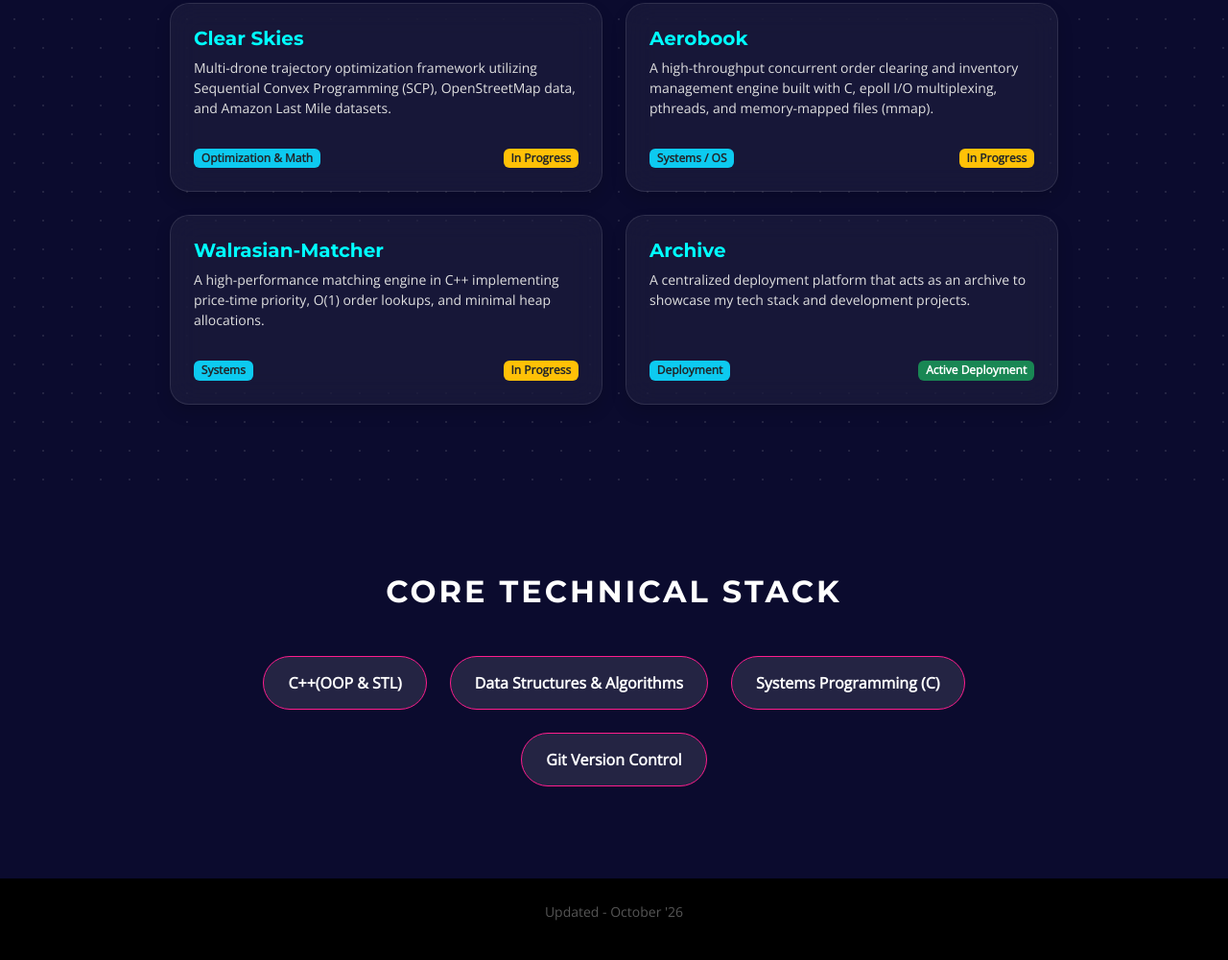
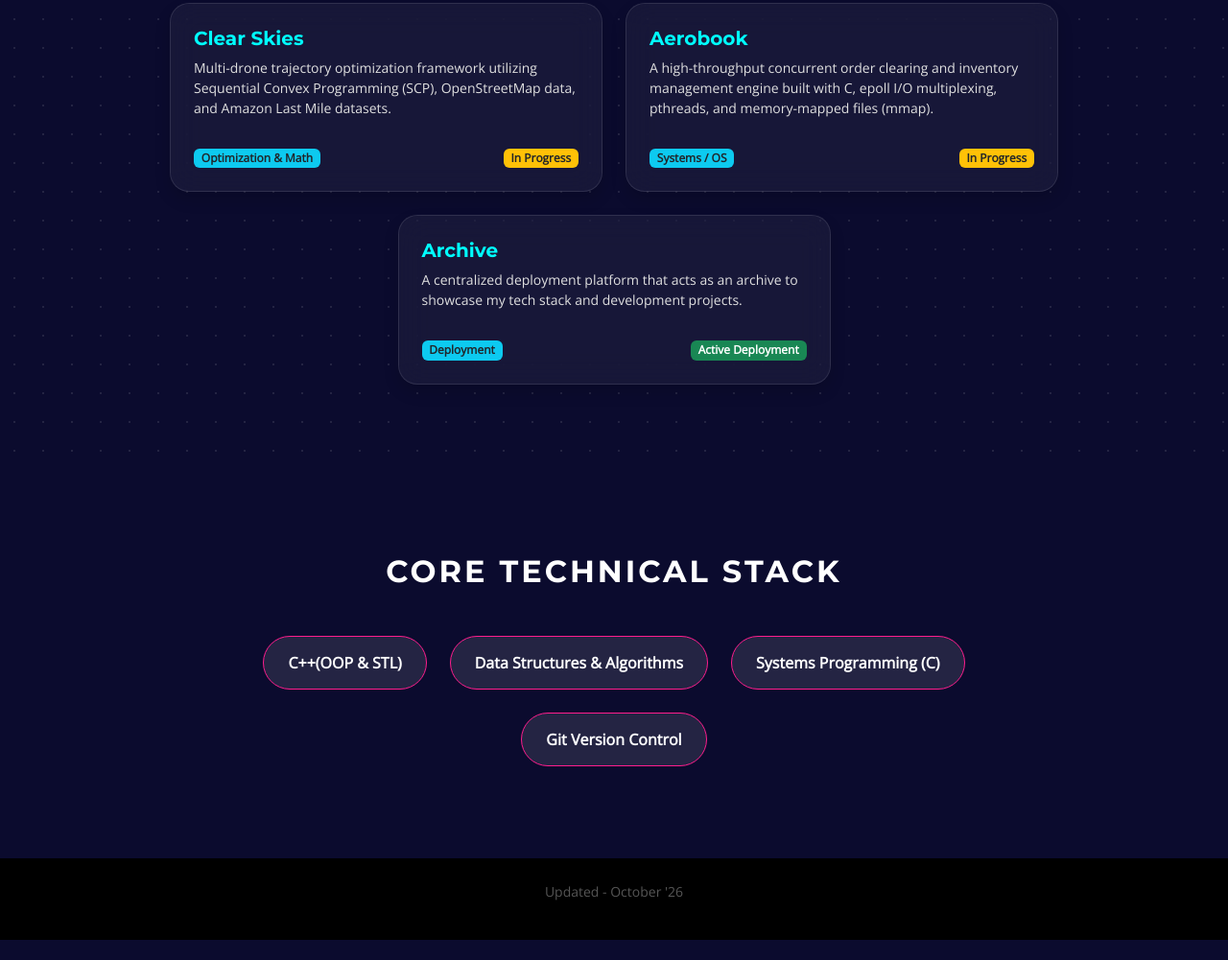
Before and after one commit to sapphireshores/Archive, a plain HTML site: page index.html in a window 1280 px wide. Shown: the part 842-1843 px from the top of the page at 96% size. After the commit the page ends 1822 px from the top, so only its background shows below. Drawn offline with nearby package versions, Linux system fonts and the light colour scheme; a web font is replaced by a local one.

Commit message:
Update index.html

```diff
--- a/index.html
+++ b/index.html
@@ -163,20 +163,6 @@
                     </a>
                 </div>
                 <div class="col-md-5">
-                    <a href="https://github.com/sapphireshores/walrasian-matcher" target="_blank" class="text-decoration-none text-white">
-                    <div class="card p-4 h-100 shadow d-flex flex-column justify-content-between">
-                        <div>
-                            <h5 class="fw-bold">Walrasian-Matcher</h5>
-                            <p class="small mt-2">A high-performance matching engine in C++ implementing price-time priority, O(1) order lookups, and minimal heap allocations.</p>
-                        </div>
-                        <div class="mt-3 d-flex justify-content-between align-items-center">
-                            <span class="badge bg-info text-dark">Systems</span>
-                            <span class="badge bg-warning text-dark">In Progress</span>
-                        </div>
-                    </div>
-                    </a>
-                </div>
-                <div class="col-md-5">
                     <a href="https://github.com/sapphireshores/Archive" target="_blank" class="text-decoration-none text-white">
                     <div class="card p-4 h-100 shadow d-flex flex-column justify-content-between">
                         <div>
```
